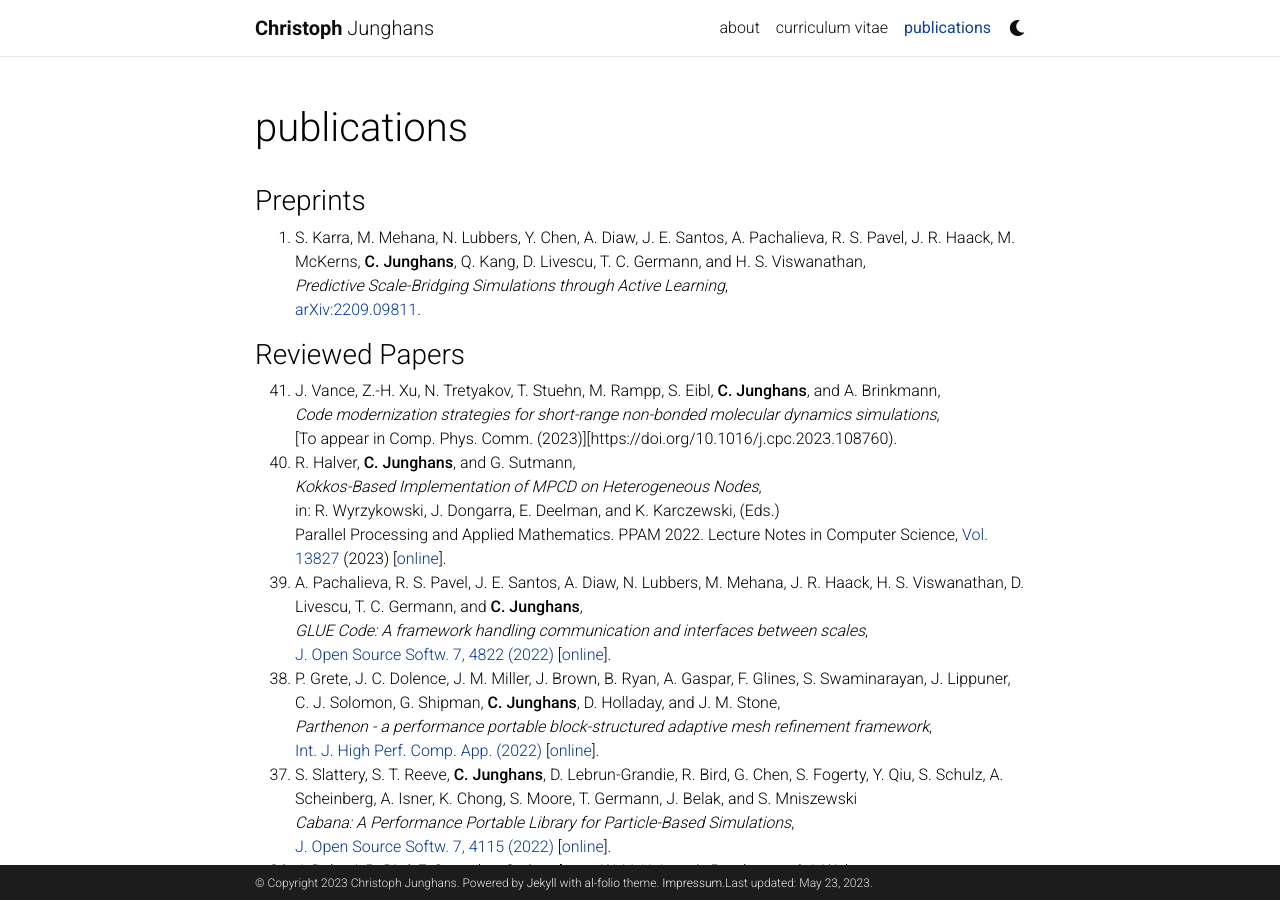
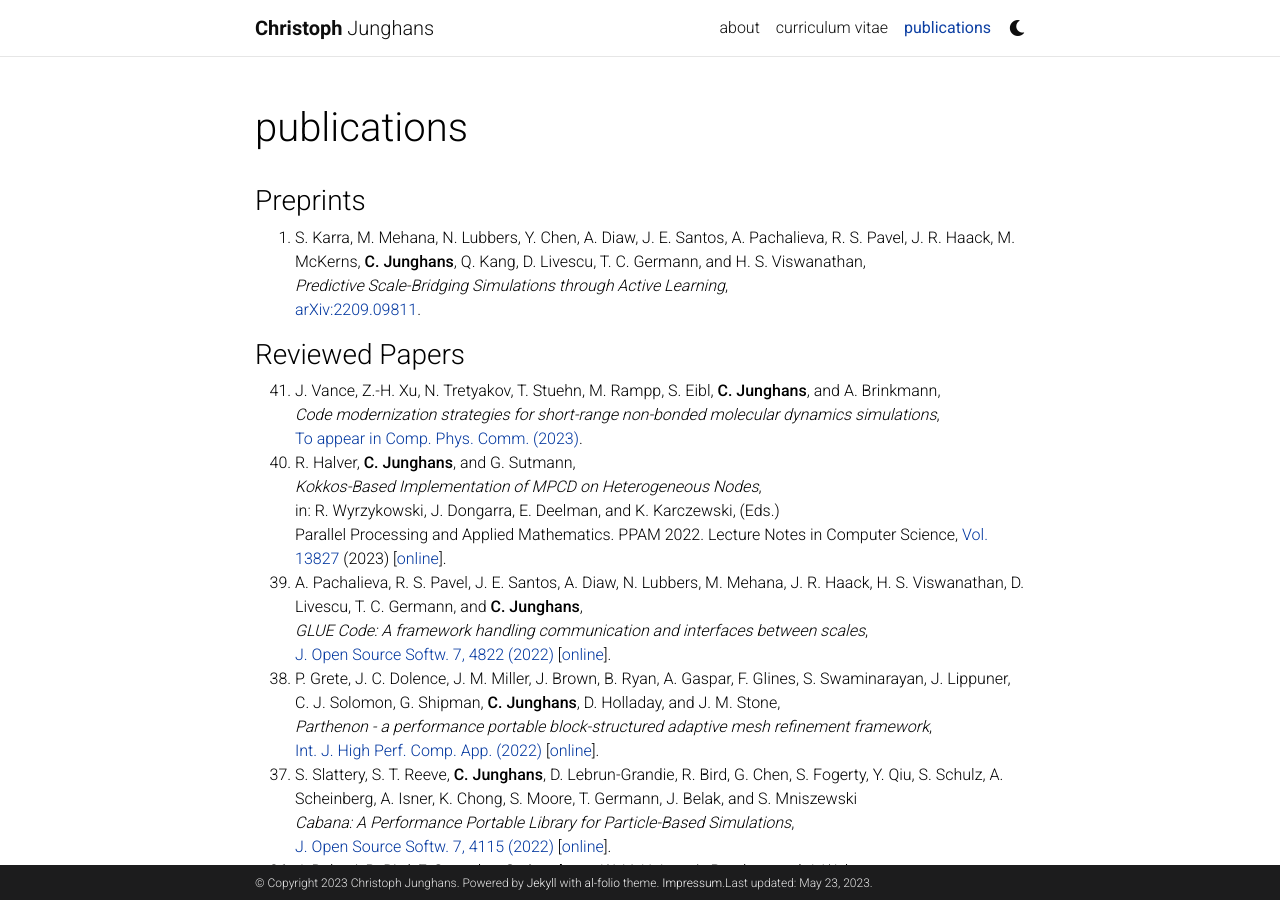
Before and after one commit to junghans/junghans.github.io, a Jekyll site: the page built from _pages/publications.md, in a window 1280 px wide and 900 px high. Built offline with Jekyll 4.4.1, drawn with Linux system fonts in a browser that asks for light colours; comment, search, counter and statistics services are not loaded; a style sheet for code colours, icons or effects is not loaded.

Commit message:
pubs: fix typo

```diff
--- a/_pages/publications.md
+++ b/_pages/publications.md
@@ -21,7 +21,7 @@ nav: true
 
 0. J. Vance, Z.-H. Xu, N. Tretyakov, T. Stuehn, M. Rampp, S. Eibl, **C. Junghans**, and A. Brinkmann,<br>
    *Code modernization strategies for short-range non-bonded molecular dynamics simulations*,<br>
-   [To appear in Comp. Phys. Comm. (2023)][https://doi.org/10.1016/j.cpc.2023.108760).
+   [To appear in Comp. Phys. Comm. (2023)](https://doi.org/10.1016/j.cpc.2023.108760).
 0. R. Halver, **C. Junghans**, and G. Sutmann,<br>
    *Kokkos-Based Implementation of MPCD on Heterogeneous Nodes*,<br>
    in: R. Wyrzykowski, J. Dongarra, E. Deelman, and K. Karczewski, (Eds.)<br>
```
